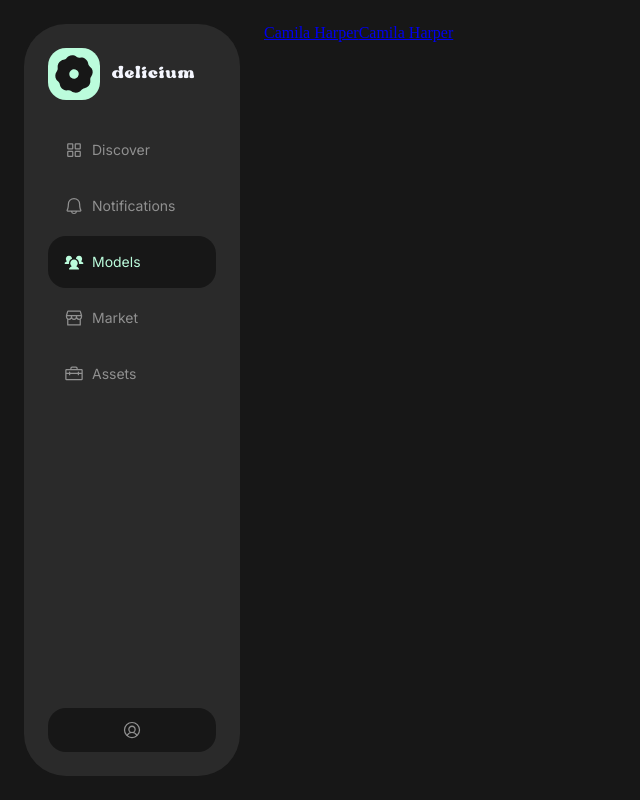
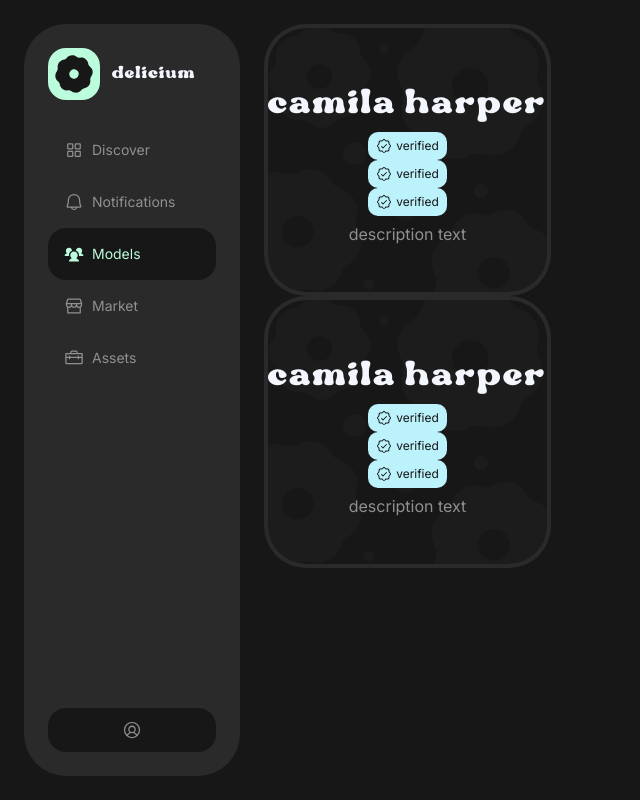
Before and after one commit to dolianich/dellicium, a React (Vite) app: page /models in a window 1280 px wide. Shown: the whole page, without its empty margins (0-640 px from the left). Built offline with nearby package versions, Linux system fonts and the light colour scheme.

Commit message:
Created Badge component

```diff
--- /dev/null
+++ b/src/components/Badge/Badge.module.css
@@ -0,0 +1,24 @@
+.badge{
+    display: flex;
+    flex-direction: row;
+    gap: 4px;
+    align-items: center;
+    justify-content: center;
+    padding-top: 6px;
+    padding-bottom: 6px;
+    padding-left: 8px;
+    padding-right: 8px;
+    background-color: var(--blue);
+    border-radius: 10px;
+    color: var(--dark);
+}
+
+.badge p{
+    text-align: center;
+    font-size: 12px;
+    font-family: "Inter";
+    line-height: 16px;
+    color: var(--dark);
+    font-weight: 400;
+    margin: 0;
+}
--- /dev/null
+++ b/src/components/Badge/Badge.tsx
@@ -0,0 +1,13 @@
+import { SealCheck } from '@phosphor-icons/react';
+import styles from './Badge.module.css';
+
+const Badge = () => {
+  return (
+    <div className={styles.badge}>
+      <SealCheck size={16} weight="regular" />
+      <p>verified</p>
+    </div>
+  );
+};
+
+export default Badge;
--- a/src/components/Logo/Logo.module.css
+++ b/src/components/Logo/Logo.module.css
@@ -23,5 +23,6 @@
     line-height: 20px;
     letter-spacing: 1px;
     color: var(--white);
+    font-weight: 400;
     margin: 0;
 }
--- a/src/components/ModelCard/ModelCard.module.css
+++ b/src/components/ModelCard/ModelCard.module.css
@@ -0,0 +1,45 @@
+.wrapper{
+    display: flex;
+    flex-direction: column;
+    justify-content: center;
+    align-items: center;
+    text-decoration: none;
+    background-color: var(--grey);
+    border-radius: 42px;
+}
+
+.container{
+    display: flex;
+    align-items: center;
+    justify-content: center;
+    flex-direction: column;
+    gap: 8px;
+    background-image: url(../../assets/modelCradBgStaic.svg);
+    background-size: cover;
+    background-position: center center;
+    border-radius: 38px;
+    margin: 4px;
+    padding-top: 48px;
+    padding-bottom: 48px;
+}
+
+.container h2{
+    text-align: center;
+    font-size: 48px;
+    font-family: "Nighty";
+    line-height: 40px;
+    letter-spacing: 2px;
+    color: var(--white);
+    font-weight: 400;
+    margin: 0;
+}
+
+.wrapper p{
+    text-align: center;
+    font-size: 16px;
+    font-family: "Inter";
+    font-weight: 400;
+    line-height: 20px;
+    margin: 0;
+    color: var(--light-grey);
+}
--- a/src/components/ModelCard/ModelCard.tsx
+++ b/src/components/ModelCard/ModelCard.tsx
@@ -1,12 +1,26 @@
 import { Link } from 'react-router-dom';
+import styles from './ModelCard.module.css';
+import Badge from '../Badge/Badge';
 
 interface Props {
   link: string;
   name: string;
+  description: string;
 }
 
-const ModelCard = ({ link, name }: Props) => {
-  return <Link to={link}>{name}</Link>;
+const ModelCard = ({ link, name, description }: Props) => {
+  return (
+    <Link to={link} className={styles.wrapper}>
+      <div className={styles.container}>
+        <img src="" alt="" />
+        <h2>{name.toLowerCase()}</h2>
+        <div className={styles.tags}>
+          <Badge /> <Badge /> <Badge />
+        </div>
+        <p>{description.toLowerCase()}</p>
+      </div>
+    </Link>
+  );
 };
 
 export default ModelCard;
--- a/src/components/SideBar/Navigation/Navigation.module.css
+++ b/src/components/SideBar/Navigation/Navigation.module.css
@@ -4,7 +4,7 @@
     justify-content: flex-start;
     flex-direction: column;
     width: 100%;
-    gap: 4px;
+    gap: 0px;
     padding: 0;
     margin: 0;
 }
--- a/src/pages/ModelsPage.tsx
+++ b/src/pages/ModelsPage.tsx
@@ -9,6 +9,7 @@ const ModelsPage = () => {
           key={model.id}
           name={model.name}
           link={`/models/${model.username}`}
+          description={model.bio}
         />
       ))}
     </div>
```
Also changed, not shown: src/assets/modelCradBgStaic.svg (added).
